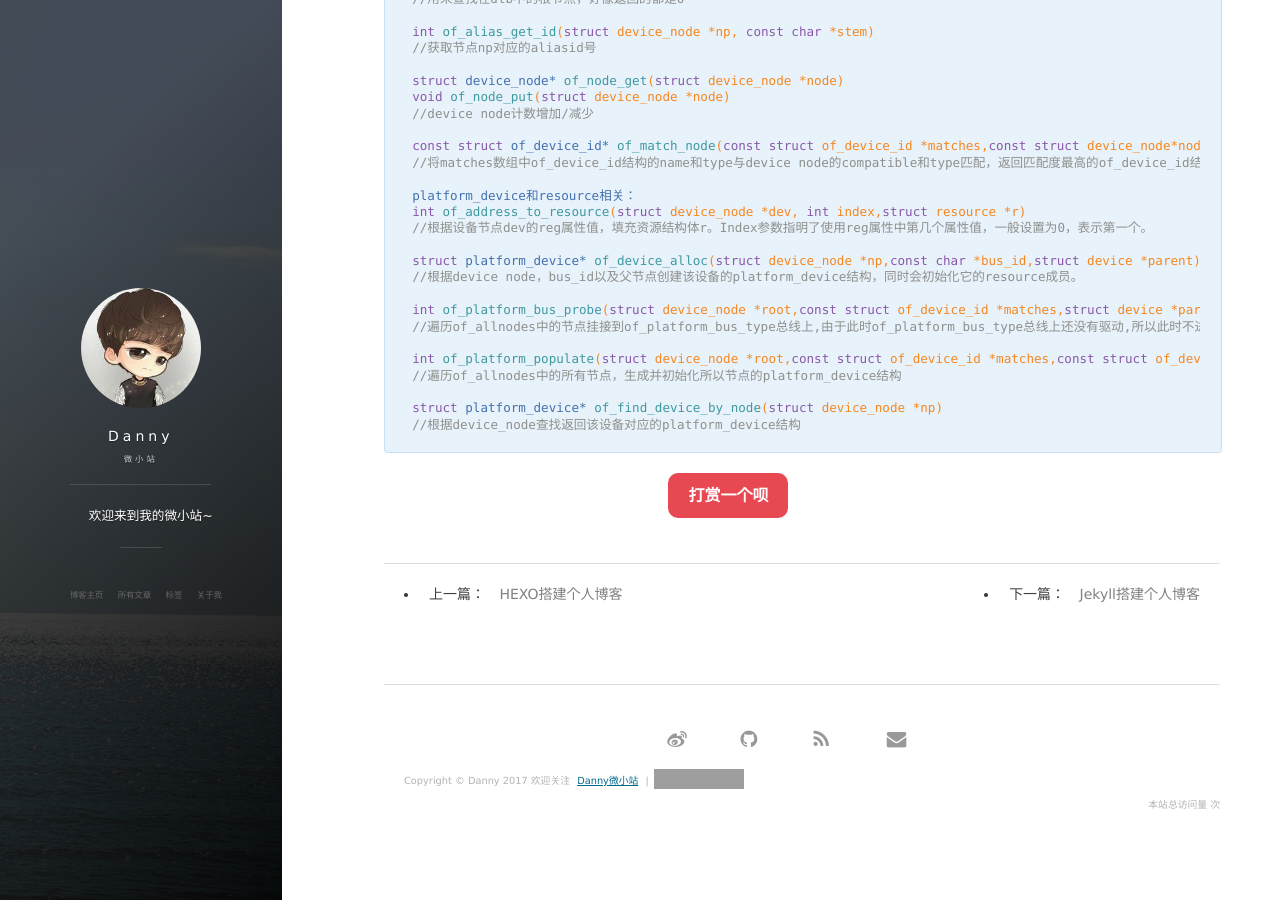
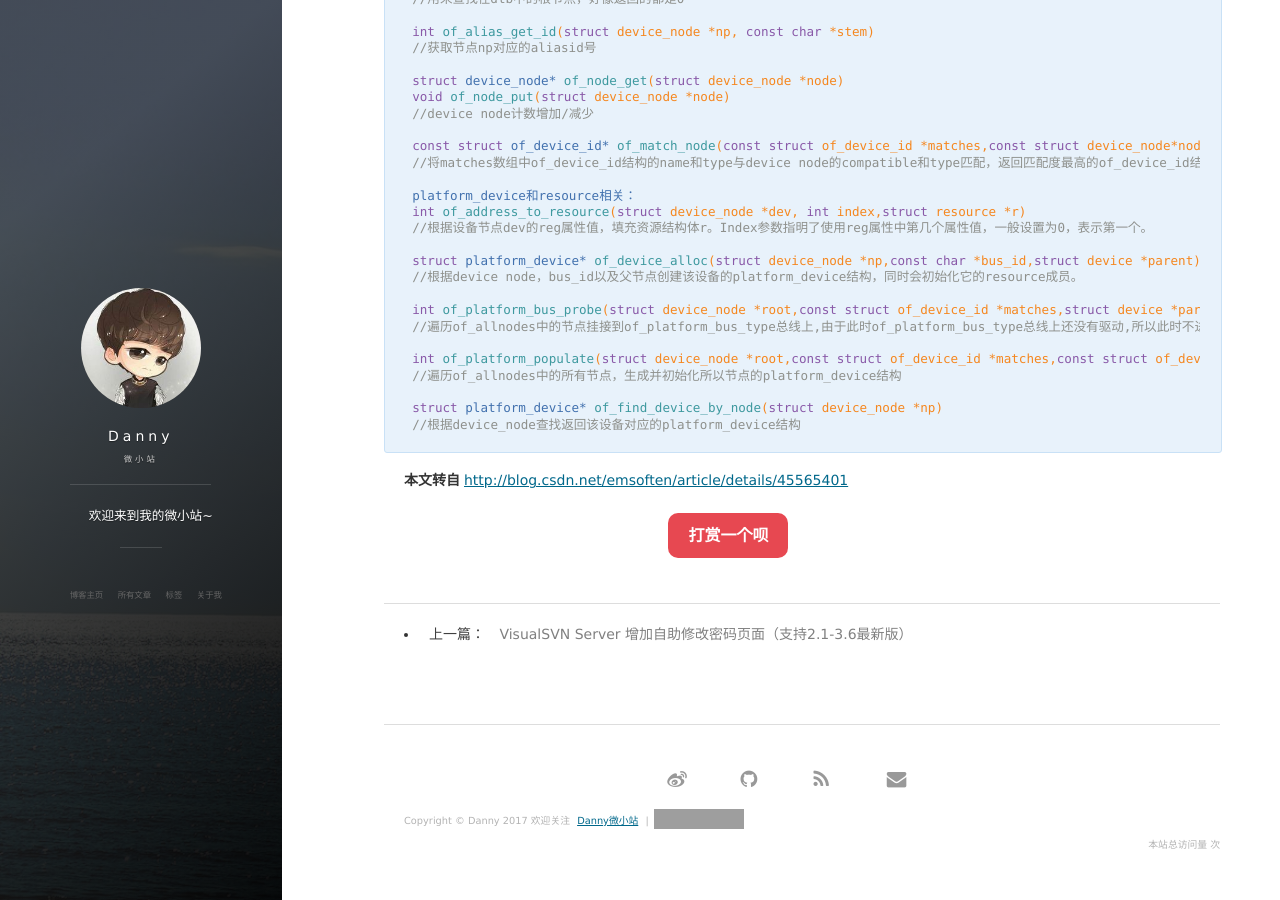
Before and after one commit to tiger99111/tiger99111.github.io, a Jekyll site: the page built from _posts/2017/2017-10-23-linx_devicetree_of.md, in a window 1280 px wide and 900 px high, scrolled down 1404 px. Built offline with Jekyll 4.4.1, drawn with Linux system fonts in a browser that asks for light colours; nearby versions of some CDN libraries; comment, search, counter and statistics services are not loaded; grey boxes are pictures that could not be loaded.

Commit message:
修改日志信息及文章来源

````diff
--- a/_posts/2017/2017-10-23-linx_devicetree_of.md
+++ b/_posts/2017/2017-10-23-linx_devicetree_of.md
@@ -1,9 +1,9 @@
 ---
 layout: post
 title: "linux下devicetree中常用的of函数"
-date: 2017-08-25
+date: 2017-10-23
 description: "devicetree"
-tag: 博客
+tag: 嵌入式驱动开发
 ---
 
 ###linux下devicetree中常用的of函数
@@ -111,3 +111,5 @@ int of_platform_populate(struct device_node *root,const struct of_device_id *mat
 struct platform_device* of_find_device_by_node(struct device_node *np)
 //根据device_node查找返回该设备对应的platform_device结构
 ```
+
+**本文转自**[http://blog.csdn.net/emsoften/article/details/45565401](http://blog.csdn.net/emsoften/article/details/45565401)
````
